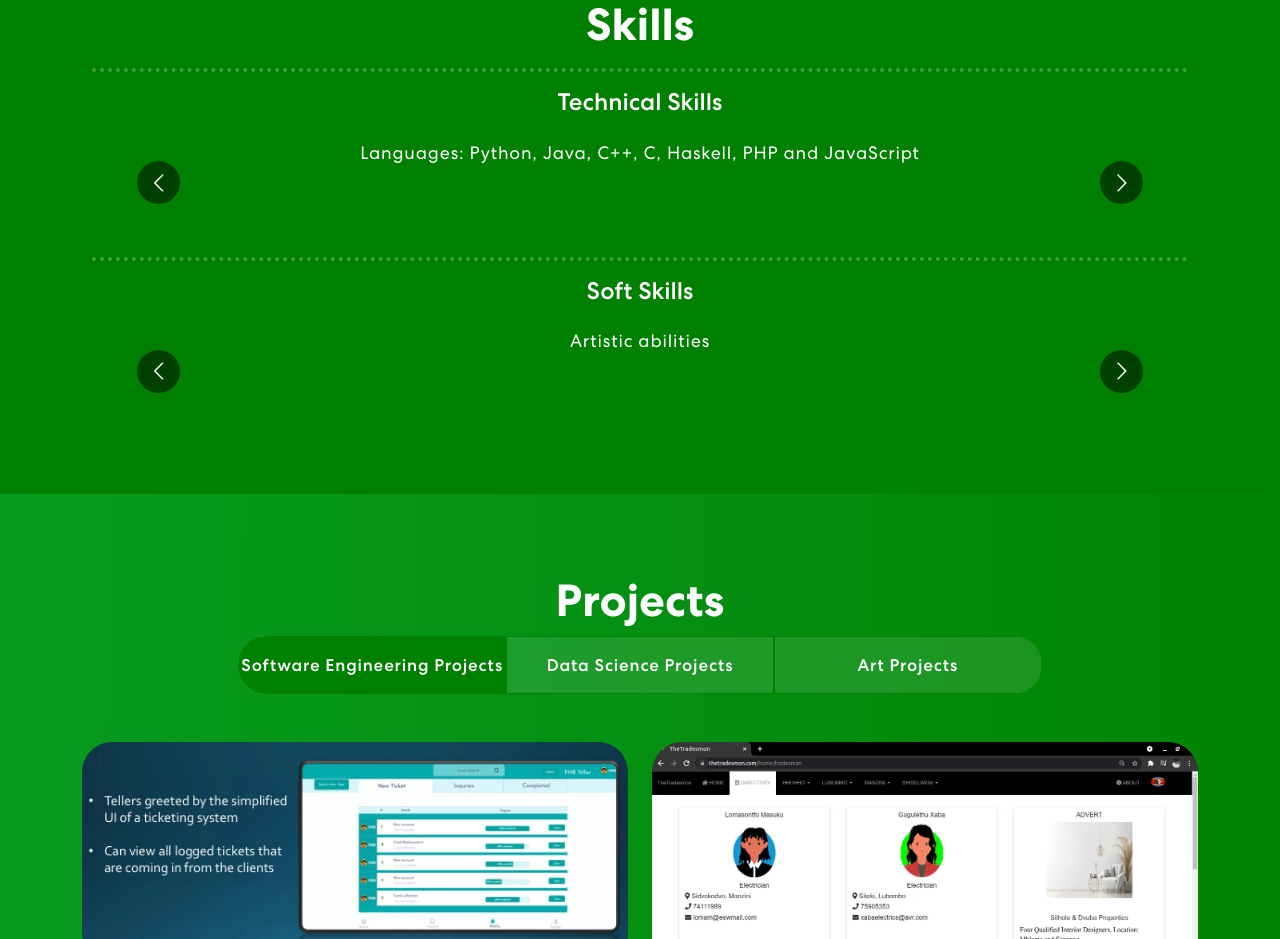
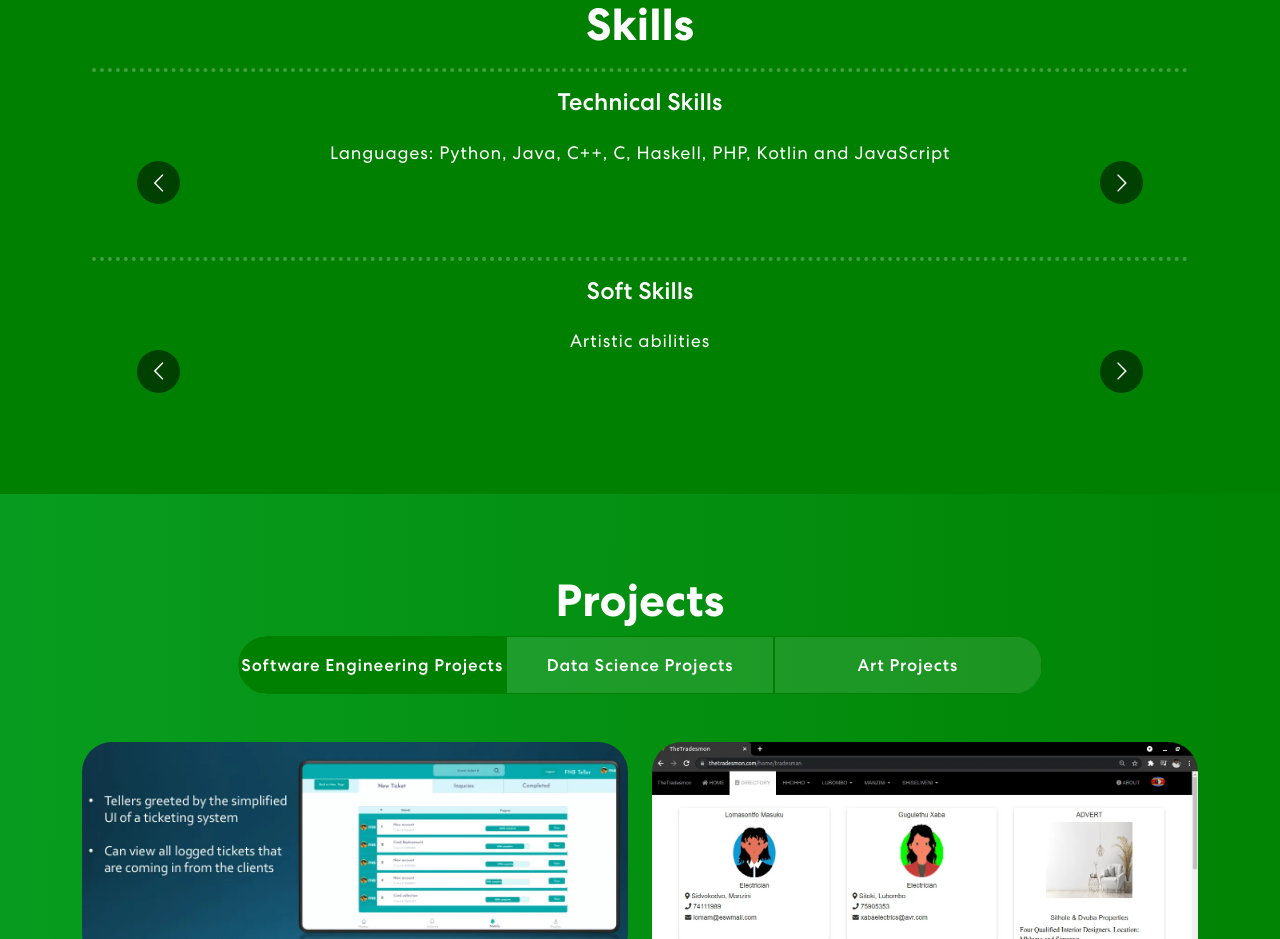
Before and after one commit to DominicSamoes/dominicsamo, a React (Create React App) app: page / in a window 1280 px wide. Shown: the part 920-1859 px from the top of the page. Built offline with nearby package versions, Linux system fonts and the light colour scheme.

Commit message:
Added Kotlin as skill

```diff
--- a/src/components/Skills.js
+++ b/src/components/Skills.js
@@ -35,7 +35,7 @@ export const Skills = () => {
                             <h4>Technical Skills</h4>
                             <Carousel responsive={responsive} infinite={true} className="skills-slider">
                                 <div className="item">
-                                    <p>Languages: Python, Java, C++, C, Haskell, PHP and JavaScript</p>
+                                    <p>Languages: Python, Java, C++, C, Haskell, PHP, Kotlin and JavaScript</p>
                                 </div>
 
                                 <div className="item">
```
